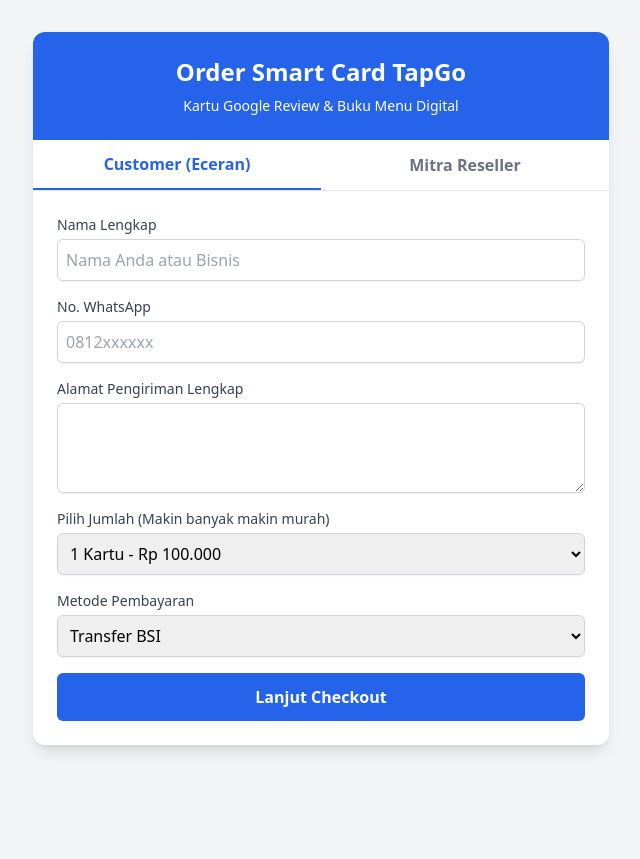
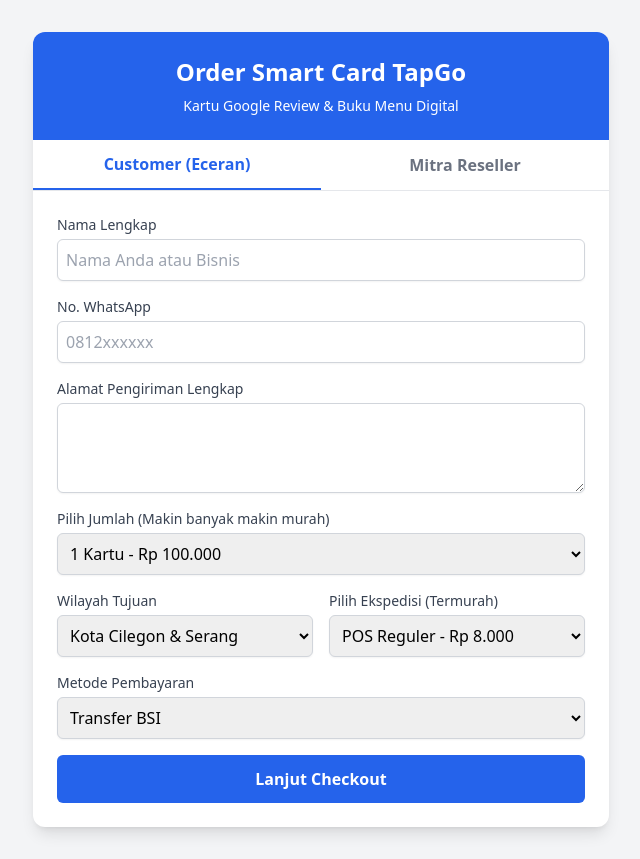
Before and after one commit to Tap2Go/order, a plain HTML site: page index.html in a window 1280 px wide. Shown: the whole page, without its empty margins (319-959 px from the left). Before the commit the page ends 800 px from the top, so only its background shows below. Drawn offline with nearby package versions, Linux system fonts and the light colour scheme.

Commit message:
Update index.html

```diff
--- a/index.html
+++ b/index.html
@@ -56,6 +56,33 @@
             </select>
         </div>
 
+        <!-- Pengiriman -->
+        <div class="grid grid-cols-1 md:grid-cols-2 gap-4">
+            <div>
+                <label class="block text-sm font-medium text-gray-700">Wilayah Tujuan</label>
+                <select id="wilayahTujuan" class="mt-1 block w-full rounded-md border-gray-300 shadow-sm border p-2" onchange="updatePilihanKurir()">
+                    <option value="banten_cilegon">Kota Cilegon & Serang</option>
+                    <option value="banten_lain">Banten Lainnya (Tangerang/Pandeglang/Lebak)</option>
+                    <option value="jabodetabek">Jakarta, Bogor, Depok, Bekasi</option>
+                    <option value="jabar">Jawa Barat (Bandung, Cirebon, dll)</option>
+                    <option value="jateng_diy">Jawa Tengah & DI Yogyakarta</option>
+                    <option value="jatim">Jawa Timur (Surabaya, Malang, dll)</option>
+                    <option value="sumatera_selatan">Lampung, Palembang, Bengkulu, Jambi</option>
+                    <option value="sumatera_utara">Medan, Padang, Pekanbaru, Aceh</option>
+                    <option value="bali_ntb">Bali & NTB</option>
+                    <option value="kalimantan">Kalimantan</option>
+                    <option value="sulawesi">Sulawesi</option>
+                    <option value="papua_maluku">NTT, Maluku & Papua</option>
+                </select>
+            </div>
+            <div>
+                <label class="block text-sm font-medium text-gray-700">Pilih Ekspedisi (Termurah)</label>
+                <select id="kurir" class="mt-1 block w-full rounded-md border-gray-300 shadow-sm border p-2">
+                    <!-- Opsi diisi otomatis oleh JavaScript -->
+                </select>
+            </div>
+        </div>
+
         <!-- Pembayaran -->
         <div>
             <label class="block text-sm font-medium text-gray-700">Metode Pembayaran</label>
@@ -79,6 +106,7 @@
         <div class="bg-gray-50 p-4 rounded-lg border mb-4">
             <div class="flex justify-between mb-2"><span class="text-gray-600">Paket:</span> <span id="lblPaket" class="font-bold"></span></div>
             <div class="flex justify-between mb-2"><span class="text-gray-600">Harga:</span> <span id="lblHarga"></span></div>
+            <div class="flex justify-between mb-2"><span class="text-gray-600">Ongkir (<span id="lblKurir"></span>):</span> <span id="lblOngkir"></span></div>
             <div class="flex justify-between mb-2 text-green-600"><span class="text-gray-600">Kode Unik:</span> <span id="lblKode"></span></div>
             <hr class="my-2">
             <div class="flex justify-between text-lg"><span class="font-bold text-gray-800">Total Transfer:</span> <span id="lblTotal" class="font-bold text-blue-600"></span></div>
@@ -174,12 +202,20 @@
             return;
         }
 
-        hitungTotal(); // pastikan harga update
-        kodeUnik = Math.floor(Math.random() * 999) + 1; // 1-999
-        totalBayar = hargaDasar + kodeUnik;
+        hitungTotal();
+
+        // Ambil data kurir & ongkir
+        const selectKurir = document.getElementById('kurir');
+        ongkir = parseInt(selectKurir.value);
+        namaKurir = selectKurir.options[selectKurir.selectedIndex].getAttribute('data-kurir');
+
+        kodeUnik = Math.floor(Math.random() * 999) + 1;
+        totalBayar = hargaDasar + ongkir + kodeUnik;
 
         document.getElementById('lblPaket').innerText = namaPaket;
         document.getElementById('lblHarga').innerText = 'Rp ' + hargaDasar.toLocaleString('id-ID');
+        document.getElementById('lblKurir').innerText = namaKurir;
+        document.getElementById('lblOngkir').innerText = 'Rp ' + ongkir.toLocaleString('id-ID');
         document.getElementById('lblKode').innerText = '+ Rp ' + kodeUnik;
         document.getElementById('lblTotal').innerText = 'Rp ' + totalBayar.toLocaleString('id-ID');
 
@@ -187,11 +223,6 @@
 
         document.getElementById('formArea').classList.add('hidden');
         document.getElementById('checkoutArea').classList.remove('hidden');
-    }
-
-    function kembaliKeForm() {
-        document.getElementById('formArea').classList.remove('hidden');
-        document.getElementById('checkoutArea').classList.add('hidden');
     }
 
     function kirimKeDatabase() {
@@ -205,6 +236,8 @@
             alamat: document.getElementById('alamat').value,
             tipe: currentTab,
             paketNama: namaPaket,
+            kurir: namaKurir,
+            ongkir: ongkir,
             metode: document.getElementById('metodeBayar').value,
             kodeUnik: kodeUnik,
             totalBayar: totalBayar
@@ -212,15 +245,13 @@
 
         fetch(SCRIPT_URL, {
             method: 'POST',
-            mode: 'no-cors', // Penting untuk bypass blokir browser ke Google Script
-            headers: {
-                'Content-Type': 'application/json'
-            },
+            mode: 'no-cors',
+            headers: { 'Content-Type': 'application/json' },
             body: JSON.stringify(payload)
-        }).then(response => {
+        }).then(() => {
             alert('Data berhasil disimpan! Mohon hubungi admin jika belum menerima pesan otomatis.');
             btn.innerText = "Selesai";
-        }).catch(err => {
+        }).catch(() => {
             alert('Terjadi kesalahan saat menyimpan data.');
             btn.innerText = "Konfirmasi Pembayaran Selesai";
             btn.disabled = false;
@@ -230,10 +261,56 @@
     function konfirmasiWA() {
         const nama = document.getElementById('nama').value;
         const metode = document.getElementById('metodeBayar').value;
-        const pesan = `Halo Admin, saya telah melakukan pemesanan Smart Card TapGo.%0A%0A*Nama:* ${nama}%0A*Paket:* ${namaPaket}%0A*Metode Bayar:* ${metode}%0A*Total Transfer:* Rp ${totalBayar.toLocaleString('id-ID')}%0A%0AMohon segera diproses, ini bukti transfernya: (lampirkan gambar)`;
+        const pesan = `Halo Admin, saya telah melakukan pemesanan Smart Card Tapnex.%0A%0A*Nama:* ${nama}%0A*Paket:* ${namaPaket}%0A*Ekspedisi:* ${namaKurir} (Rp ${ongkir.toLocaleString('id-ID')})%0A*Metode Bayar:* ${metode}%0A*Total Transfer:* Rp ${totalBayar.toLocaleString('id-ID')}%0A%0AMohon segera diproses, ini bukti transfernya: (lampirkan gambar)`;
 
         window.open(`https://api.whatsapp.com/send?phone=${NOMOR_ADMIN}&text=${pesan}`, '_blank');
     }
+
+    function kembaliKeForm() {
+        document.getElementById('formArea').classList.remove('hidden');
+        document.getElementById('checkoutArea').classList.add('hidden');
+    }
+
+
+
+    // Estimasi tarif termurah per 1 kg dari Kota Cilegon, Banten (bisa Anda sesuaikan kapan saja)
+    const TARIF_CILEGON = {
+        banten_cilegon:   { pos: 8000,  jne: 9000,  jnt: 9000  },
+        banten_lain:      { pos: 10000, jne: 11000, jnt: 11000 },
+        jabodetabek:      { pos: 11000, jne: 12000, jnt: 12000 },
+        jabar:            { pos: 13000, jne: 15000, jnt: 15000 },
+        jateng_diy:       { pos: 16000, jne: 18000, jnt: 18000 },
+        jatim:            { pos: 18000, jne: 20000, jnt: 20000 },
+        sumatera_selatan: { pos: 15000, jne: 18000, jnt: 18000 },
+        sumatera_utara:   { pos: 24000, jne: 28000, jnt: 27000 },
+        bali_ntb:         { pos: 22000, jne: 25000, jnt: 25000 },
+        kalimantan:       { pos: 30000, jne: 34000, jnt: 33000 },
+        sulawesi:         { pos: 34000, jne: 38000, jnt: 37000 },
+        papua_maluku:     { pos: 50000, jne: 58000, jnt: 55000 }
+    };
+
+    let ongkir = 0;
+    let namaKurir = '';
+
+    // Mengisi dropdown kurir otomatis dengan harga sesuai wilayah
+    function updatePilihanKurir() {
+        const wilayah = document.getElementById('wilayahTujuan').value;
+        const tarif = TARIF_CILEGON[wilayah];
+        const selectKurir = document.getElementById('kurir');
+
+        selectKurir.innerHTML = `
+            <option value="${tarif.pos}" data-kurir="POS Reguler">POS Reguler - Rp ${tarif.pos.toLocaleString('id-ID')}</option>
+            <option value="${tarif.jne}" data-kurir="JNE OKE/Reg">JNE OKE/Reg - Rp ${tarif.jne.toLocaleString('id-ID')}</option>
+            <option value="${tarif.jnt}" data-kurir="J&T EZ">J&T EZ - Rp ${tarif.jnt.toLocaleString('id-ID')}</option>
+        `;
+    }
+
+    // Panggil sekali saat halaman pertama kali dibuka
+    window.onload = function() {
+        updatePilihanKurir();
+    };
+
+
 </script>
 </body>
 </html>
```
